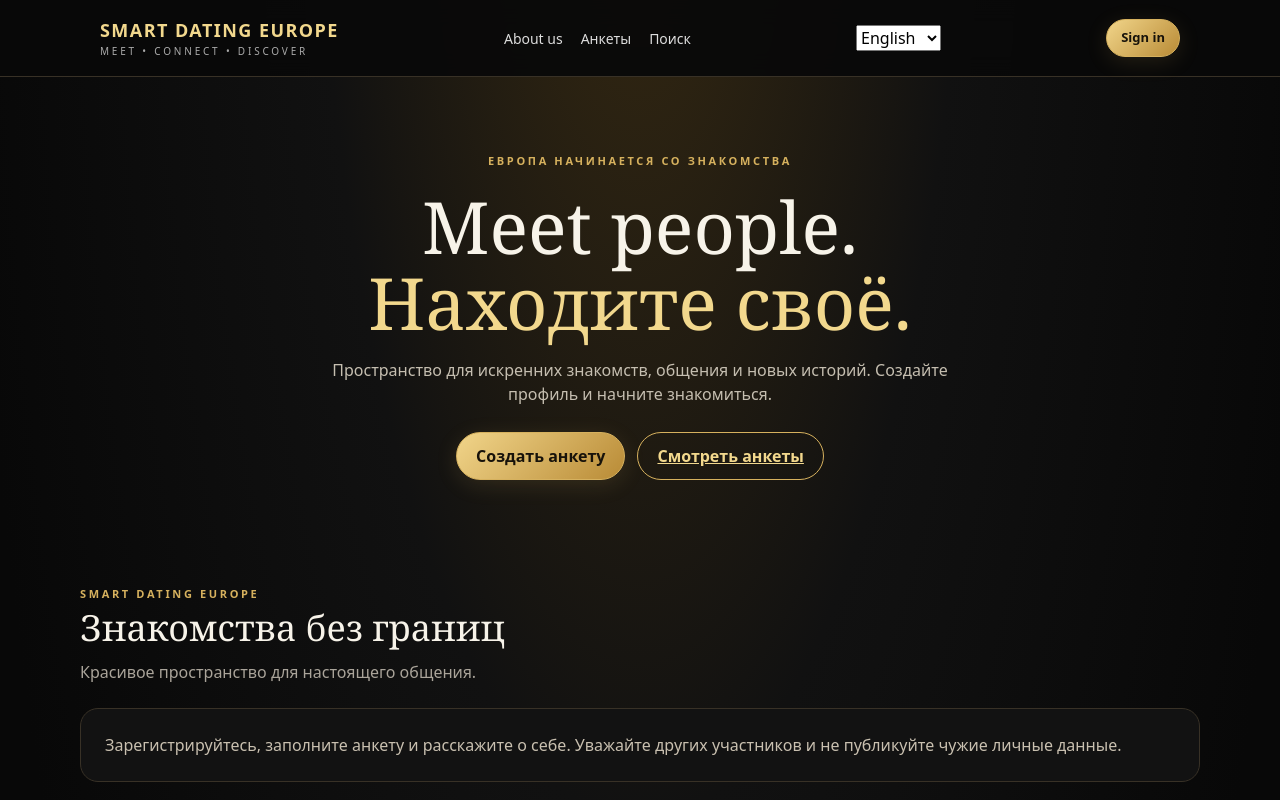
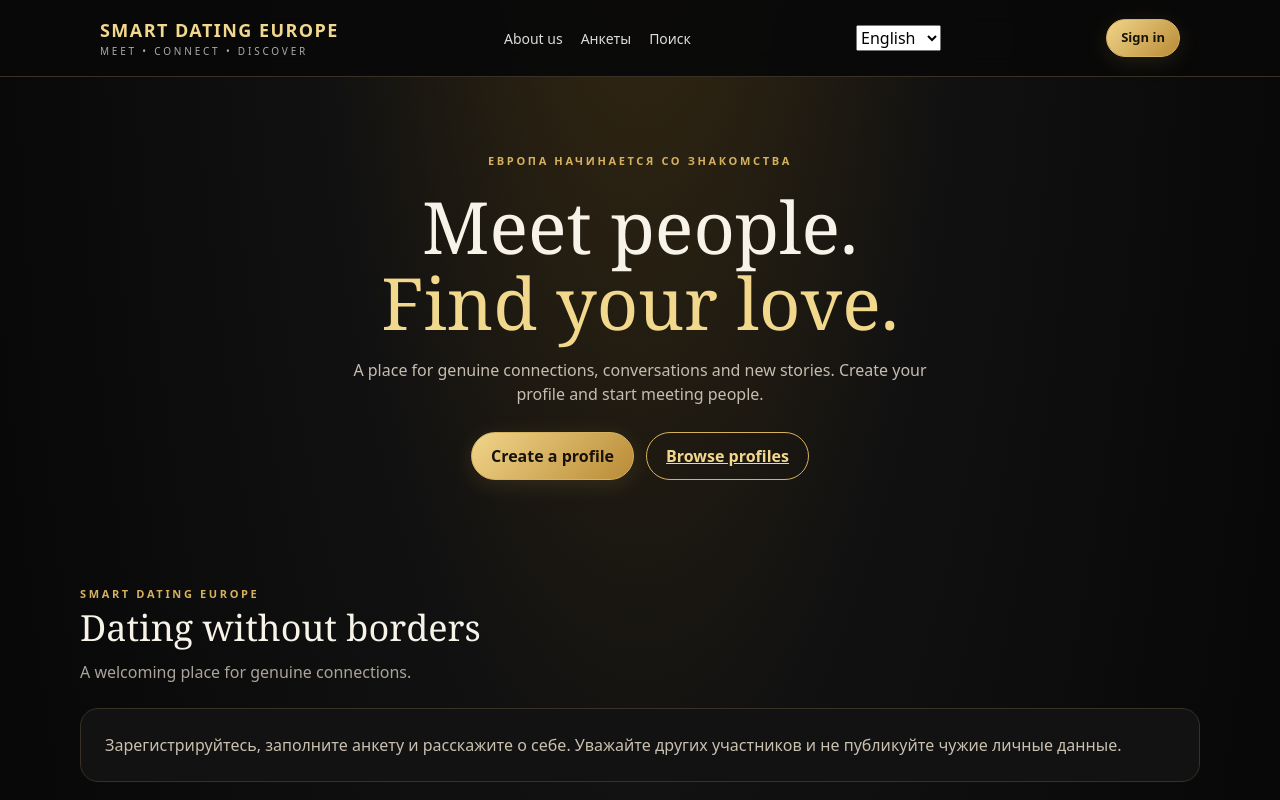
Before and after one commit to smartdatingeurope/smartdatingeurope27, a plain HTML site: page index.html in a window 1280 px wide. Shown: the top 800 px of the page. Drawn offline with Linux system fonts and the light colour scheme.

Commit message:
Add multilingual support for language selection

```diff
--- a/index.html
+++ b/index.html
@@ -116,4 +116,43 @@ document.getElementById('filterBtn').onclick=()=>{document.getElementById('profi
   applyLanguage('en');
 })();
 </script>
+<script>
+(() => {
+  const select = document.getElementById('language');
+  if (!select) return;
+
+  const dictionary = {
+    'ЕВРОПА НАЧИНАЕТСЯ СО ЗНАКОМСТВА': ['EUROPE IS WHERE CONNECTIONS BEGIN','ЕВРОПА НАЧИНАЕТСЯ СО ЗНАКОМСТВА','TOUT COMMENCE PAR UNE RENCONTRE EN EUROPE','EUROPA BEGINNT MIT BEGEGNUNGEN','IN EUROPA TUTTO INIZIA CON UN INCONTRO'],
+    'Находите своё.': ['Find your love.','Находите своё.','Trouvez votre amour.','Finde deine Liebe.','Trova il tuo amore.'],
+    'Создать анкету': ['Create a profile','Создать анкету','Créer un profil','Profil erstellen','Crea un profilo'],
+    'Смотреть анкеты': ['Browse profiles','Смотреть анкеты','Voir les profils','Profile ansehen','Sfoglia i profili'],
+    'Знакомства без границ': ['Dating without borders','Знакомства без границ','Rencontres sans frontières','Dating ohne Grenzen','Incontri senza confini'],
+    'Красивое пространство для настоящего общения.': ['A welcoming place for genuine connections.','Красивое пространство для настоящего общения.','Un bel espace pour des échanges authentiques.','Ein schöner Ort für echte Begegnungen.','Uno spazio per connessioni autentiche.'],
+    'Пространство для искренних знакомств, общения и новых историй. Создайте профиль и начните знакомиться.': ['A place for genuine connections, conversations and new stories. Create your profile and start meeting people.','Пространство для искренних знакомств, общения и новых историй. Создайте профиль и начните знакомиться.','Un espace pour des rencontres sincères. Créez votre profil et faites des rencontres.','Ein Ort für echte Begegnungen. Erstelle dein Profil und lerne Menschen kennen.','Uno spazio per incontri autentici. Crea il tuo profilo e conosci nuove persone.'],
+    'Пароль': ['Password','Пароль','Mot de passe','Passwort','Password']
+  };
+
+  const codes = ['en','ru','fr','de','it'];
+  const records = [];
+  const walker = document.createTreeWalker(document.body, NodeFilter.SHOW_TEXT);
+  while (walker.nextNode()) {
+    const node = walker.currentNode;
+    if (node.parentElement.closest('script,style,select,option')) continue;
+    const original = node.nodeValue;
+    const key = Object.keys(dictionary).find(k => original.includes(k));
+    if (key) records.push({node,original,key});
+  }
+
+  function update() {
+    const index = Math.max(0,codes.indexOf(select.value));
+    records.forEach(({node,original,key}) => {
+      node.nodeValue = original.replace(key,dictionary[key][index]);
+    });
+    document.documentElement.lang = codes[index];
+  }
+
+  select.addEventListener('change',update);
+  update();
+})();
+</script>
 </body></html>
```
